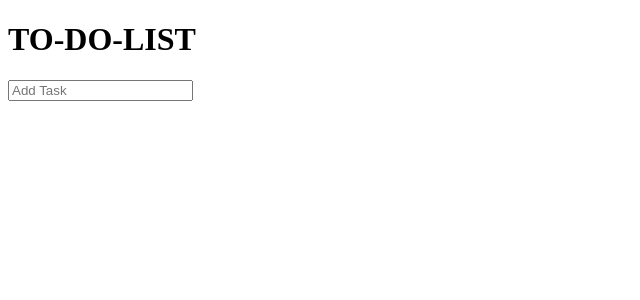
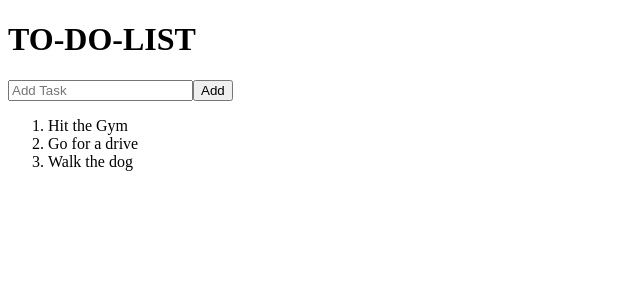
Before and after one commit to genious86/To-do-List-with-React, a React (Vite) app in the folder ToDo_List/: page / in a window 1280 px wide. Shown: the top 300 px of the page, without its empty margins (0-640 px from the left). Built offline with nearby package versions, Linux system fonts and the light colour scheme.

Commit message:
adding default tasks

```diff
--- a/ToDo_List/src/ToDoList.jsx
+++ b/ToDo_List/src/ToDoList.jsx
@@ -2,7 +2,7 @@ import React, {useState} from "react"
 
 function ToDoList(){
 
-    const [tasks, SetTask] = useState([])
+    const [tasks, SetTask] = useState(["Hit the Gym", "Go for a drive", "Walk the dog"])
     const [newtasks, SetNewTask] = useState("")
 
     function handleinputChange(event){
@@ -36,7 +36,17 @@ function ToDoList(){
                     value={newtasks}
                     onChange={handleinputChange}/>
 
+                <button className="add_button" onClick={addtask}> Add </button>
+
             </div>
+
+            <ol>
+                {tasks.map((tasks, index) =>
+                     <li key={index}>
+                        <span className="text">{tasks}</span>
+                    </li>
+                )}
+            </ol>
 
     </div>)
 }
```
